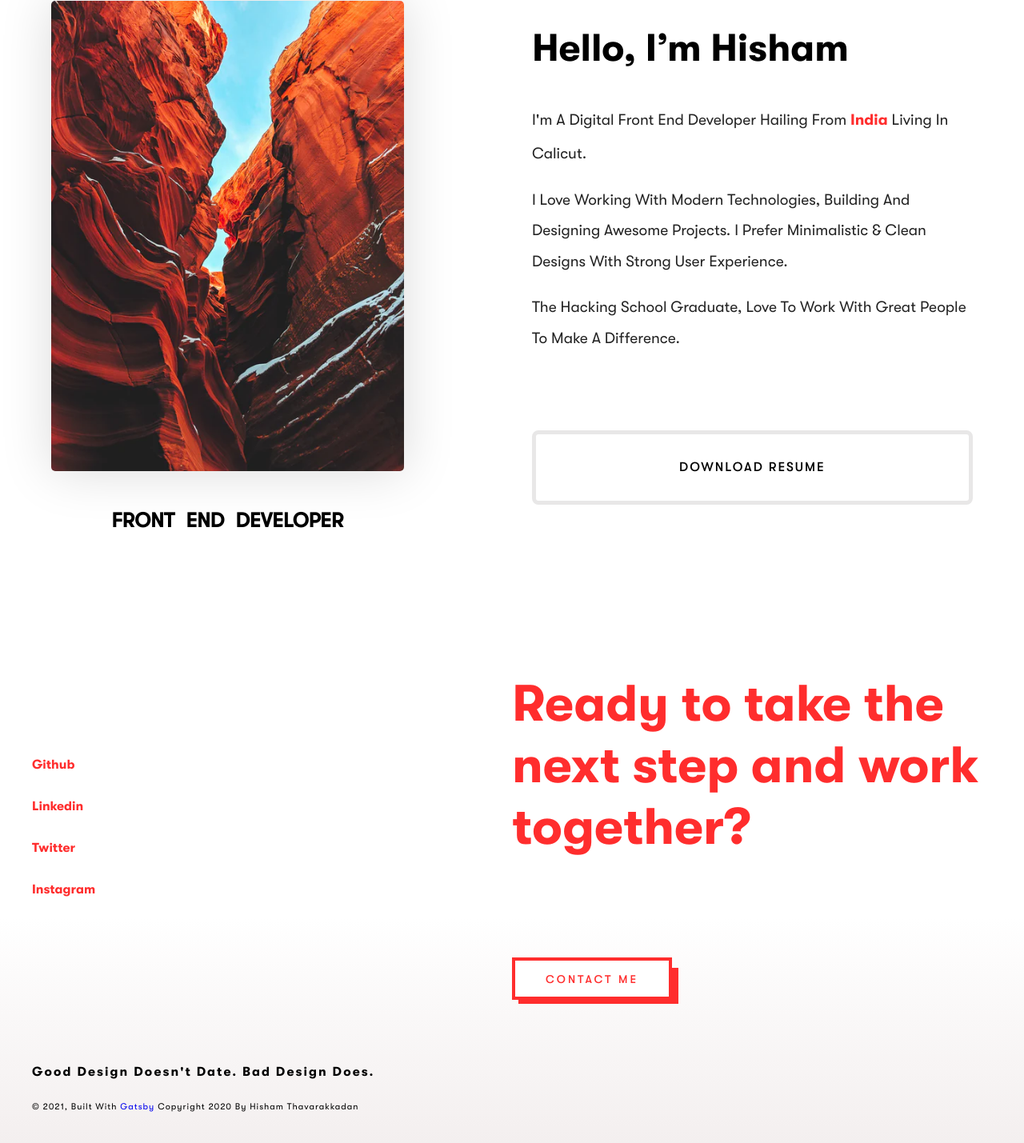
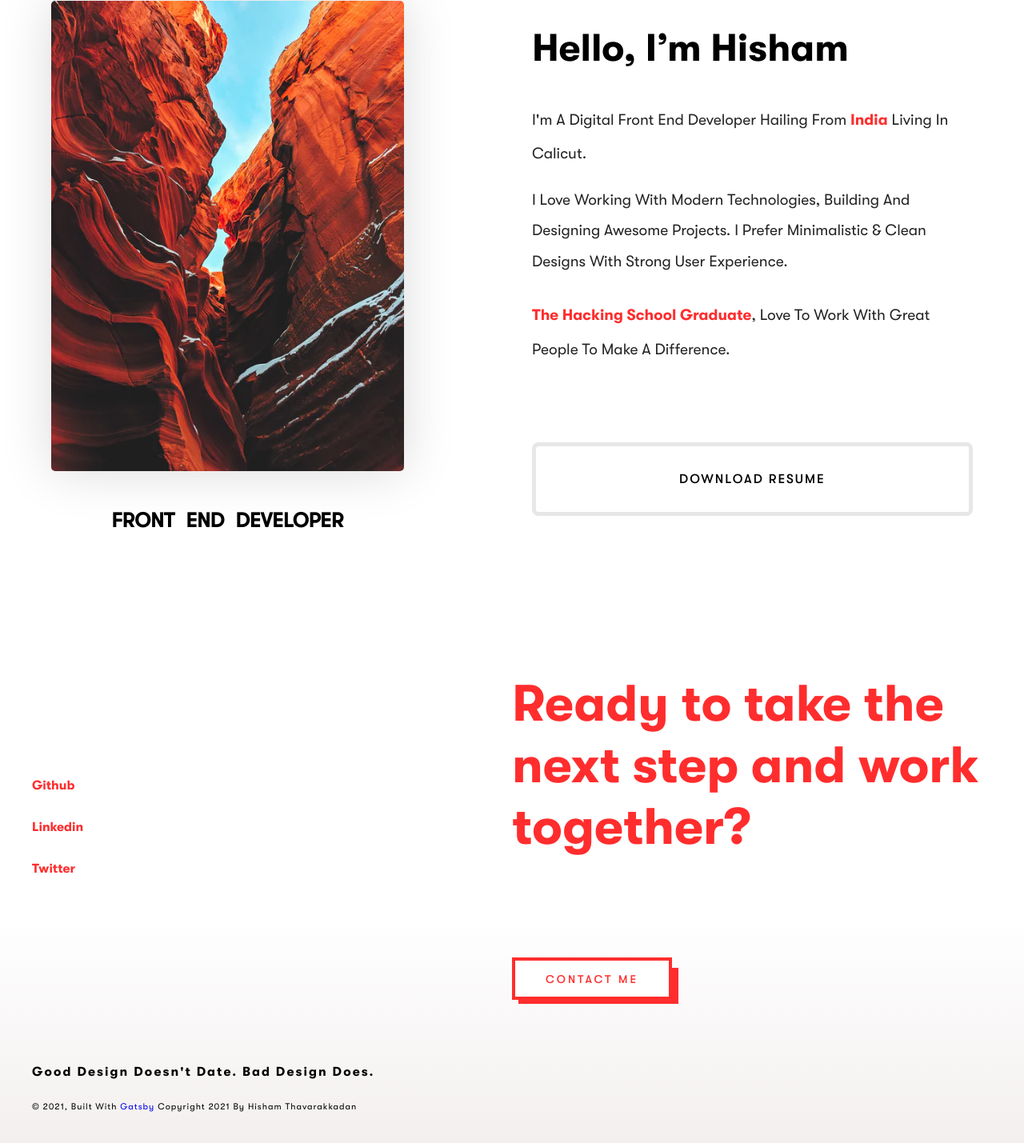
Before and after one commit to hishamtk/portfolio, a Gatsby site: page / in a window 1280 px wide. Shown: the part 217-1646 px from the top of the page at 80% size. Built offline with nearby package versions, Linux system fonts and the light colour scheme; Gatsby itself is replaced by a stand-in of ours.

```diff
--- a/src/components/about/index.jsx
+++ b/src/components/about/index.jsx
@@ -28,7 +28,7 @@
               <Title> Hello, I’m Hisham </Title>
               <Text> I'm a digital Front End Developer hailing from <b className="text-primary lined-link">India</b> living in Calicut. </Text>
               <Text> I love working with modern technologies, building and designing awesome projects. I prefer minimalistic & clean designs with strong user experience.</Text>
-              <Text> The Hacking School Graduate, love to work with great people to make a difference.
+              <Text> <a href="https://www.thehackingschool.com/" target="_blank"><b className="text-primary lined-link">The Hacking School Graduate</b></a>, love to work with great people to make a difference.
               </Text>
               <ResumeButton href="resume.pdf" target="_blank"> Download resume </ResumeButton>
             </div>
--- a/src/components/layout/footer/index.jsx
+++ b/src/components/layout/footer/index.jsx
@@ -31,7 +31,7 @@
 							<span> {new Date().getFullYear()}, Built with {` `}
 								<a href="https://www.gatsbyjs.org">Gatsby</a>{" "}
           		</span>
-							Copyright 2020 by {data.SiteAuthor} </CopyRight>
+							Copyright {data.SiteCopyright} by {data.SiteAuthor} </CopyRight>
 					</div>
 				</ContainerLayout>
 			</FooterStyle>
--- a/src/data/socialMedia.json
+++ b/src/data/socialMedia.json
@@ -13,10 +13,5 @@
     "id": 2,
     "name": "twitter",
     "url": "https://twitter.com/tkhisham7"
-  },
-  {
-    "id": 3,
-    "name": "instagram",
-    "url": "https://www.instagram.com/"
   }
 ]
```
Also changed, not shown: gatsby-node.js (line endings or trailing spaces).
